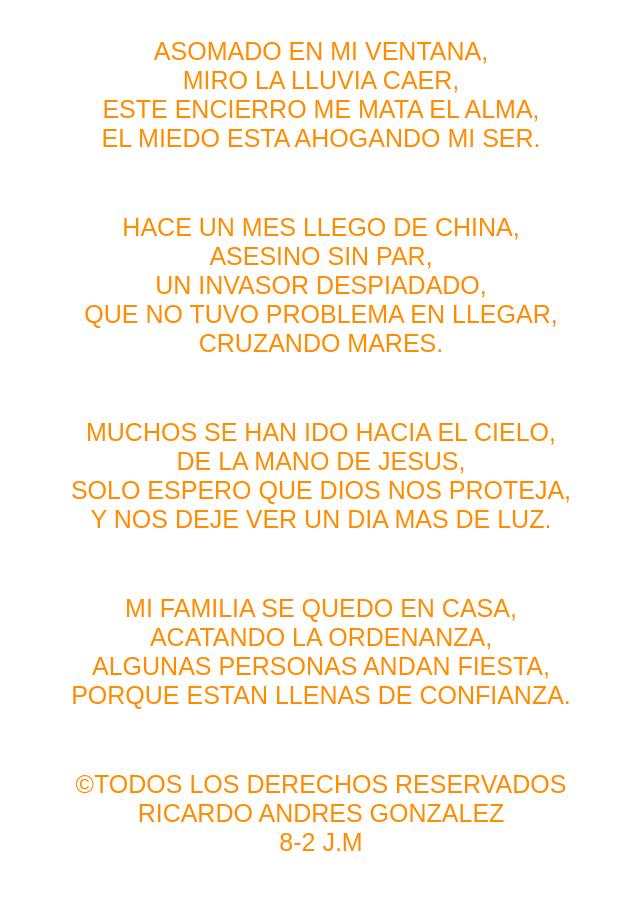
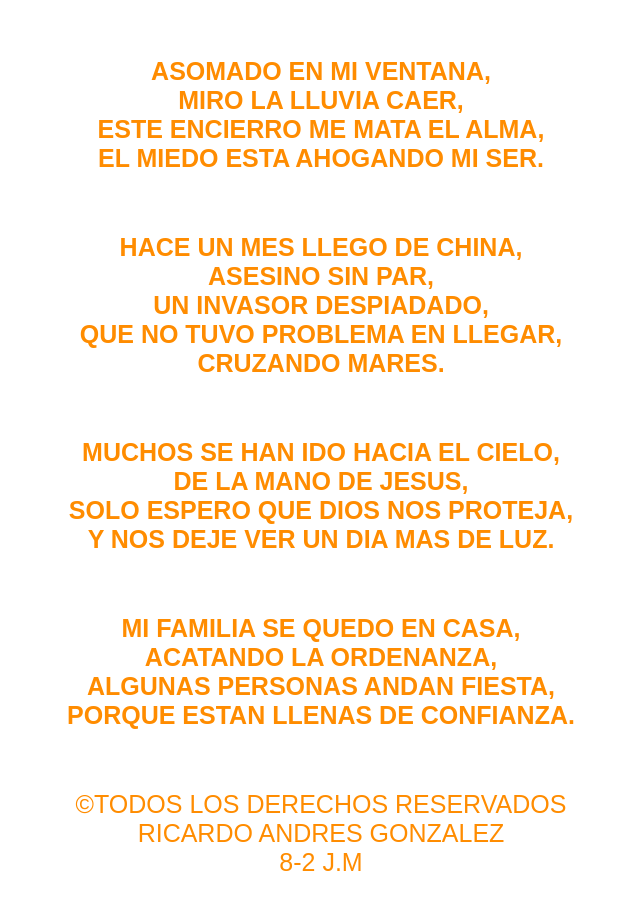
Before and after one commit to RicardoGonza1/poema, a plain HTML site: page index.html in a window 1280 px wide. Shown: the part 80-977 px from the top of the page, without its empty margins (319-959 px from the left). Drawn offline with Linux system fonts and the light colour scheme.

Commit message:
Update index.html

```diff
--- a/index.html
+++ b/index.html
@@ -20,7 +20,7 @@
 	<center>
 	<div id="centro">
 		<h1>MEMORIAS DE UNA CUARENTENA</h1>
-  <p>ASOMADO EN MI VENTANA,<br>
+ <h1> <p>ASOMADO EN MI VENTANA,<br>
   MIRO LA LLUVIA CAER,<br>
 ESTE ENCIERRO ME MATA EL ALMA,<br>
 EL MIEDO ESTA AHOGANDO MI SER.
@@ -41,7 +41,7 @@ CRUZANDO MARES.</p>
 <p>MI FAMILIA SE QUEDO EN CASA,<br>
 ACATANDO LA ORDENANZA,<br>
 ALGUNAS PERSONAS ANDAN FIESTA,<br>
-PORQUE ESTAN LLENAS DE CONFIANZA. </p>
+	PORQUE ESTAN LLENAS DE CONFIANZA. </p></h1>
 
 
 
```
